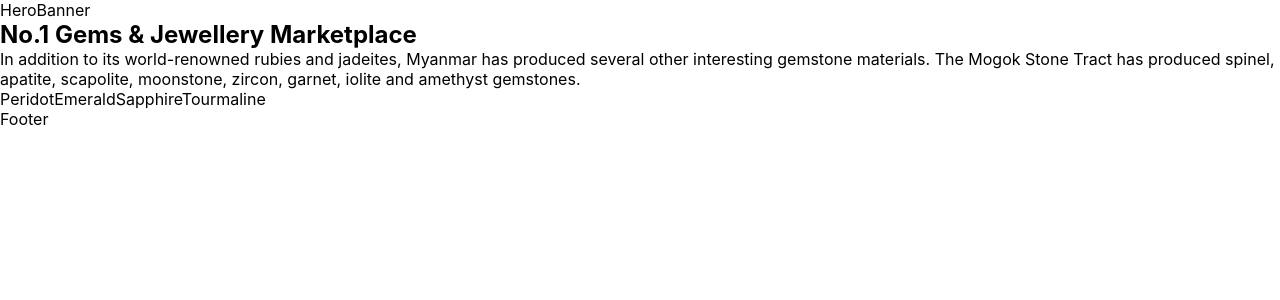
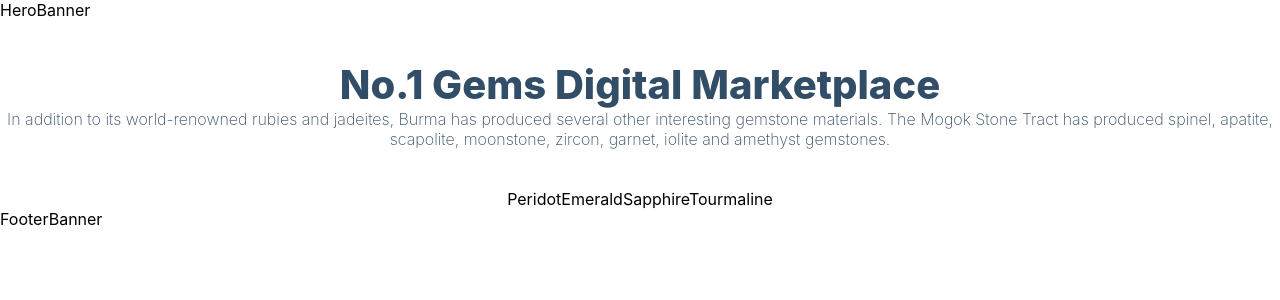
Before and after one commit to min-hinthar/e_commerce_stripe_sanity_react_app, a Next.js app in the folder ecommerce/: page / in a window 1280 px wide. Shown: the top 300 px of the page. Built offline with nearby package versions, Linux system fonts and the light colour scheme.

Commit message:
components folder created for Navbar, Layout, HeroBanner, Product, FooterBanner, Footer, Cart jsx, .babelrc preset updated for @babel/preset-react error debugging, _app.js React imported to fix error

```diff
--- /dev/null
+++ b/ecommerce/components/Cart.jsx
@@ -0,0 +1,9 @@
+import React from 'react'
+
+const Cart = () => {
+  return (
+    <div>Cart</div>
+  )
+}
+
+export default Cart
--- /dev/null
+++ b/ecommerce/components/Footer.jsx
@@ -0,0 +1,9 @@
+import React from 'react'
+
+const Footer = () => {
+  return (
+    <div>Footer</div>
+  )
+}
+
+export default Footer
--- /dev/null
+++ b/ecommerce/components/FooterBanner.jsx
@@ -0,0 +1,9 @@
+import React from 'react'
+
+const FooterBanner = () => {
+  return (
+    <div>FooterBanner</div>
+  )
+}
+
+export default FooterBanner
--- /dev/null
+++ b/ecommerce/components/HeroBanner.jsx
@@ -0,0 +1,9 @@
+import React from 'react'
+
+const HeroBanner = () => {
+  return (
+    <div>HeroBanner</div>
+  )
+}
+
+export default HeroBanner
--- /dev/null
+++ b/ecommerce/components/Layout.jsx
@@ -0,0 +1,9 @@
+import React from 'react'
+
+const Layout = () => {
+  return (
+    <div>Layout</div>
+  )
+}
+
+export default Layout
--- /dev/null
+++ b/ecommerce/components/Navbar.jsx
@@ -0,0 +1,9 @@
+import React from 'react'
+
+const Navbar = () => {
+  return (
+    <div>Navbar</div>
+  )
+}
+
+export default Navbar
--- /dev/null
+++ b/ecommerce/components/Product.jsx
@@ -0,0 +1,9 @@
+import React from 'react'
+
+const Product = () => {
+  return (
+    <div>Product</div>
+  )
+}
+
+export default Product
--- /dev/null
+++ b/ecommerce/components/index.js
@@ -0,0 +1,7 @@
+export { default as Navbar } from './Navbar'
+export { default as Layout } from './Layout'
+export { default as HeroBanner } from './HeroBanner'
+export { default as Product } from './Product'
+export { default as FooterBanner } from './FooterBanner'
+export { default as Footer } from './Footer'
+export { default as Cart } from './Cart'
--- a/ecommerce/package.json
+++ b/ecommerce/package.json
@@ -23,7 +23,7 @@
     "stripe": "^8.209.0"
   },
   "devDependencies": {
-    "@babel/preset-react": "^7.16.7",
+    "@babel/preset-react": "^7.18.6",
     "eslint": "8.13.0",
     "eslint-config-next": "12.1.4"
   }
--- a/ecommerce/pages/_app.js
+++ b/ecommerce/pages/_app.js
@@ -1,4 +1,6 @@
-import '@/styles/globals.css'
+import React from 'react';
+import '@/styles/globals.css';
+
 
 export default function App({ Component, pageProps }) {
   return <Component {...pageProps} />
--- a/ecommerce/pages/index.js
+++ b/ecommerce/pages/index.js
@@ -1,5 +1,6 @@
 import React from 'react';
 import Head from 'next/head';
+import { Product, HeroBanner, FooterBanner } from '@/components';
 
 const Home = () => {
   return (
@@ -11,20 +12,20 @@
           <link rel="shortcut icon" href="/favicon.png" />
         </Head>
     {/* Hero Banner */}
-        HeroBanner
+        <HeroBanner />
 
     {/* Product Details */}
-      <div>
-        <h2> No.1 Gems & Jewellery Marketplace </h2>
-        <p> In addition to its world-renowned rubies and jadeites, Myanmar has produced several other interesting gemstone materials. The Mogok Stone Tract has produced spinel, apatite, scapolite, moonstone, zircon, garnet, iolite and amethyst gemstones. </p>
+      <div className='products-heading'>
+        <h2> No.1 Gems Digital Marketplace </h2>
+        <p> In addition to its world-renowned rubies and jadeites, Burma has produced several other interesting gemstone materials. The Mogok Stone Tract has produced spinel, apatite, scapolite, moonstone, zircon, garnet, iolite and amethyst gemstones. </p>
       </div>
 
-      <div>
+      <div className='products-container'>
         {['Peridot', 'Emerald', 'Sapphire', 'Tourmaline'].map((product) => product)}
       </div>
 
     {/* Footer */}
-      Footer
+      <FooterBanner />
     </>
   )
 }
```
Also changed, not shown: ecommerce/.babelrc, 1 other file (tests, documents, lock files or other folders).
